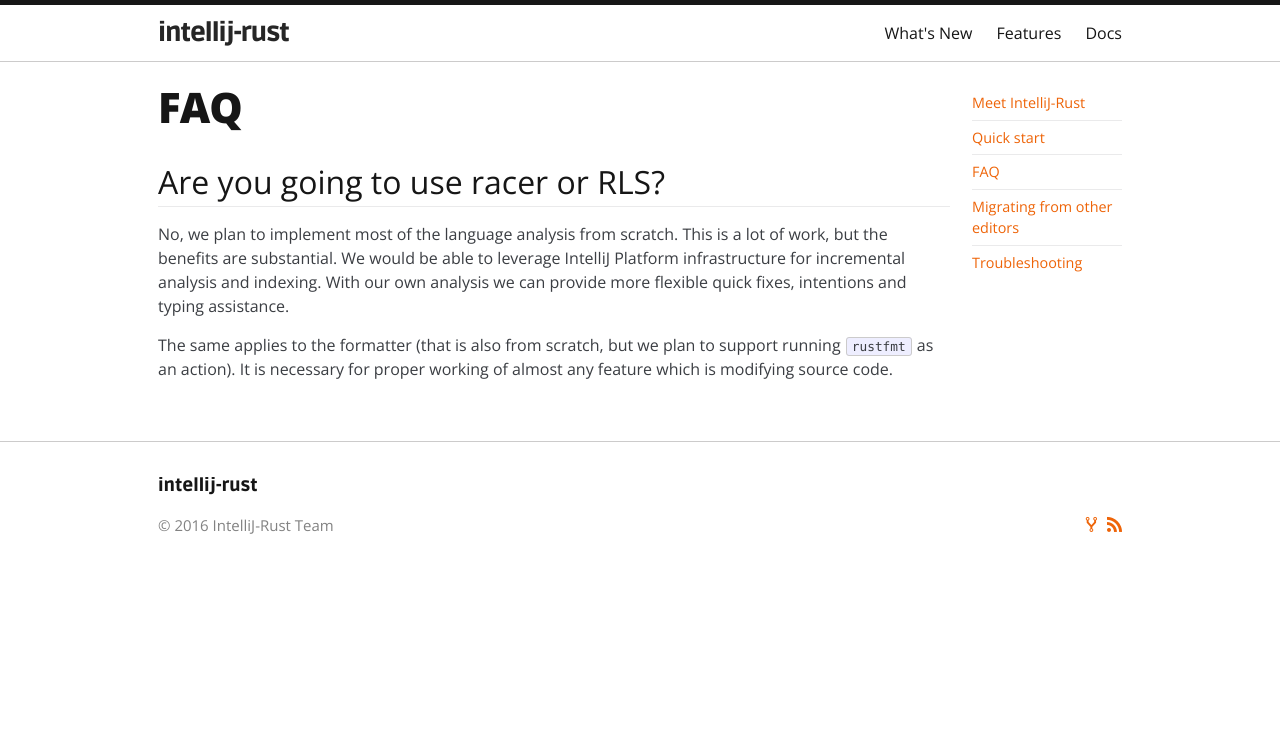
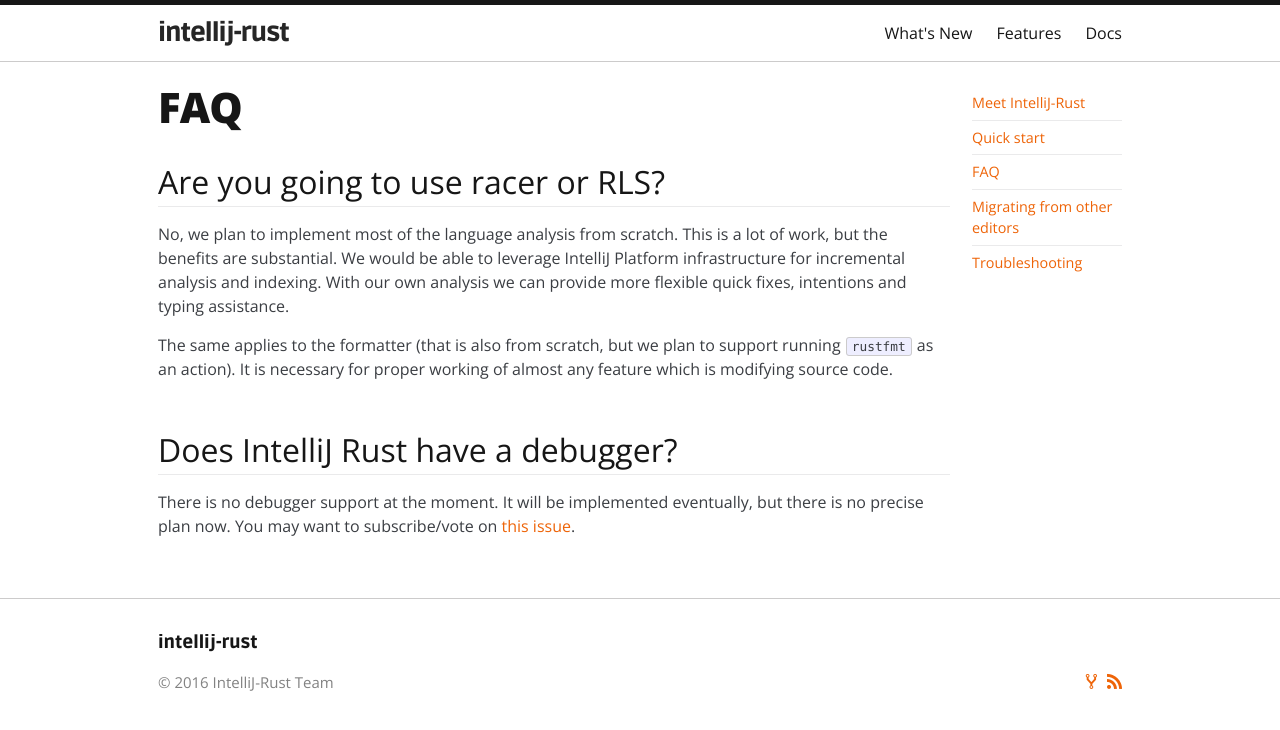
Before and after one commit to intellij-rust/intellij-rust.github.io, a Jekyll site: the page built from _docs/faq.markdown, in a window 1280 px wide. Shown: the top 730 px of the page. Built offline with Jekyll 4.4.1, drawn with Linux system fonts in a browser that asks for light colours; some web fonts are replaced.

Commit message:
Add info about missing debugger to FAQ

```diff
--- a/_docs/faq.markdown
+++ b/_docs/faq.markdown
@@ -14,3 +14,10 @@
 The same applies to the formatter (that is also from scratch, but we plan to
 support running `rustfmt` as an action). It is necessary for proper working
 of almost any feature which is modifying source code.
+
+{% include h title="Does IntelliJ Rust have a debugger?" tag="racer" %}
+
+There is no debugger support at the moment. It will be implemented eventually,
+but there is no precise plan now. You may want to subscribe/vote on [this issue][debugger].
+
+[debugger]: https://github.com/intellij-rust/intellij-rust/issues/535
```
